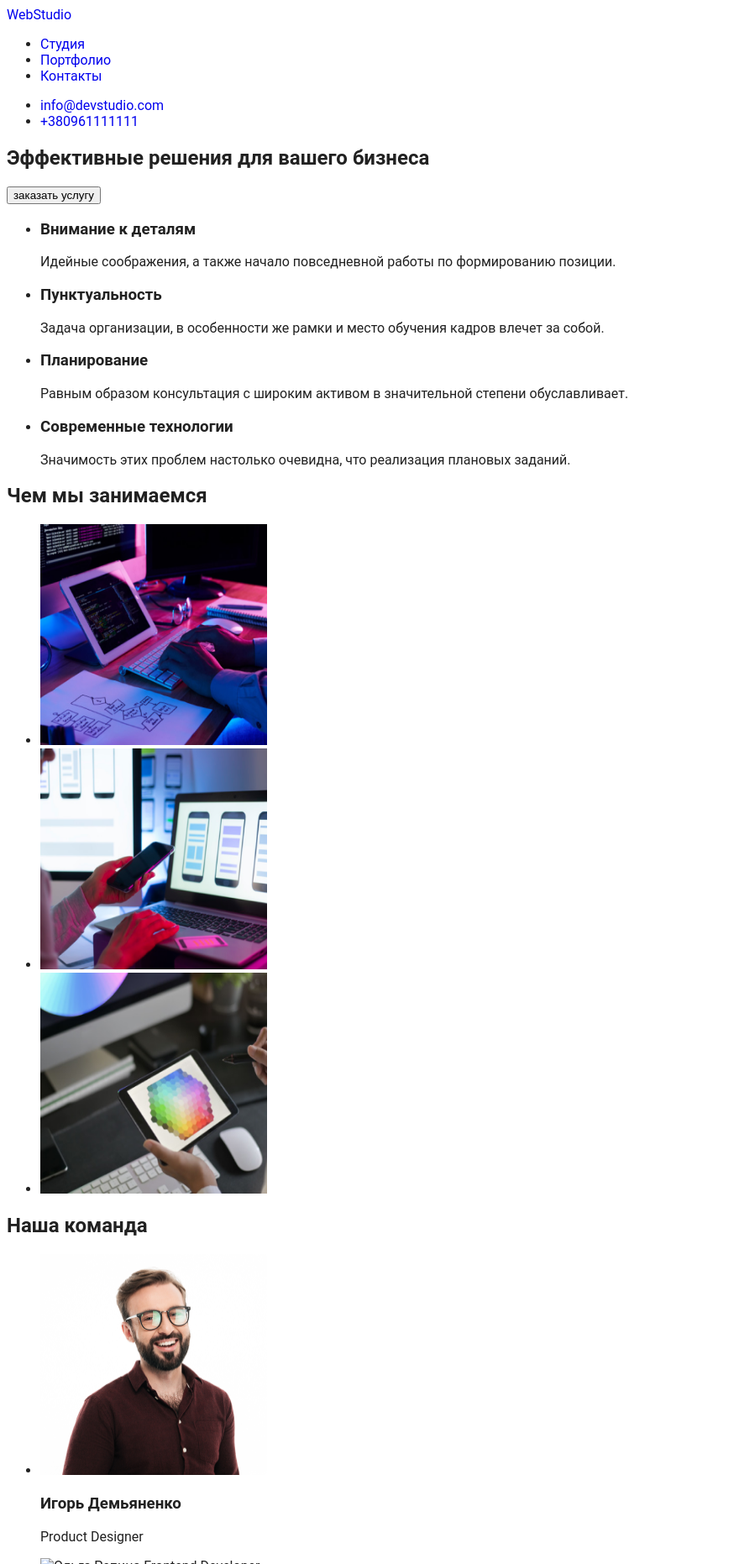
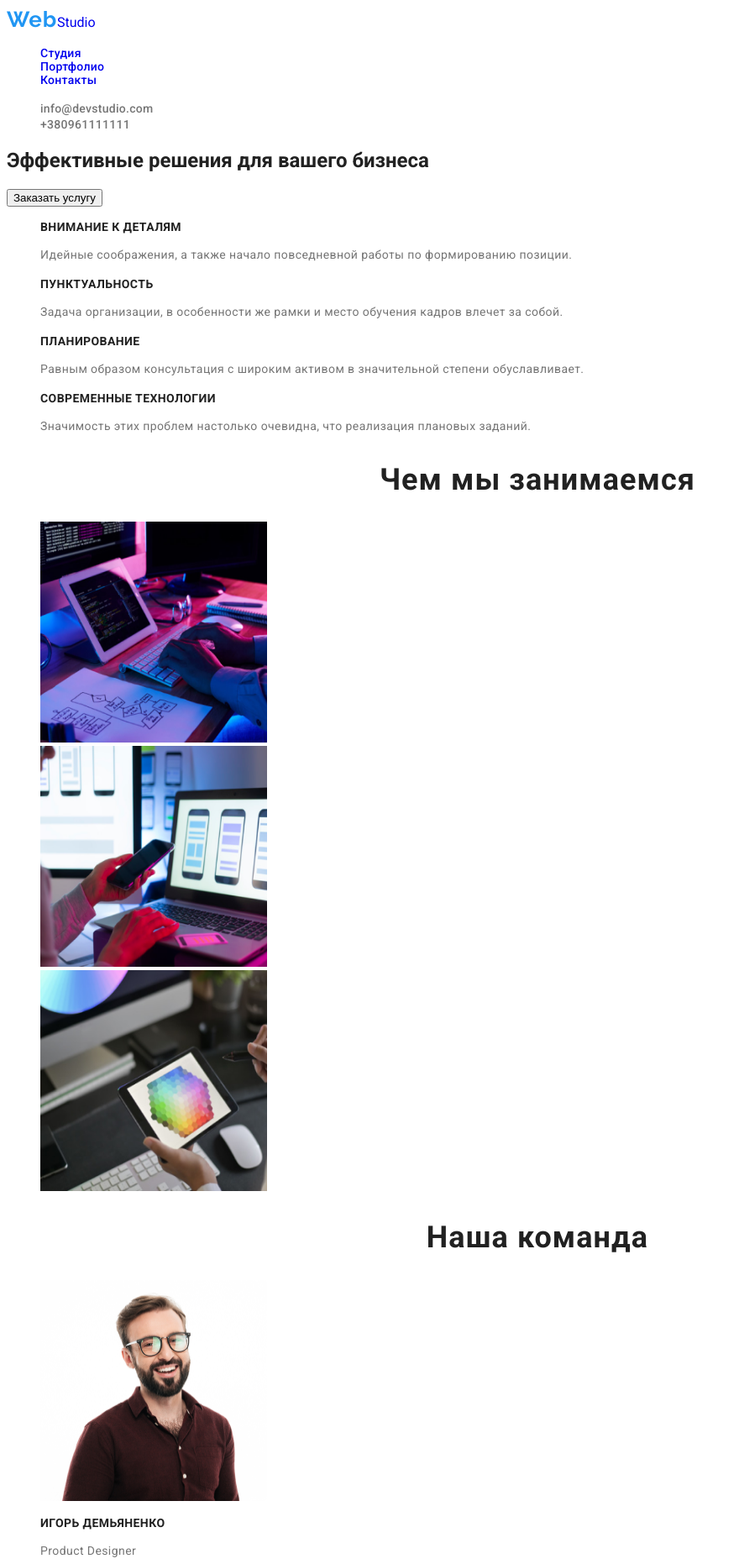
Before and after one commit to LeeMoshka/goit-markup-hw-02, a plain HTML site: page index.html in a window 1280 px wide. Shown: the top 1862 px of the page at 84% size, without its empty margins (0-880 px from the left). Drawn offline with Linux system fonts and the light colour scheme.

Commit message:
добавляет стили сss

```diff
--- a/css/style.css
+++ b/css/style.css
@@ -1,7 +1,16 @@
+:root{
+  --text-font:"Roboto", sans-serif;
+  --accent-color: #2196F3;
+  --title-color:#212121;
+  --description-color:#757575;
+  --button-color:#F5F4FA;
+}
 body {
-  font-family: Roboto, sans-serif;
-  color: #212121;
+  font-family: var(--text-font);
+  color:var(--title-color);
 }
+ ul{
+   list-style:none;}
   a{
     text-decoration:none;
    }
@@ -9,7 +18,7 @@ body {
 /*навигация*/
 .logo:hover,
 .logo:focus{
-color: blue;
+color: var(--accent-color);
 }
 .logo-word{
 font-family: Raleway;
@@ -21,7 +30,7 @@ letter-spacing: 0.03em;
 color: #2196F3;
 }
 .navigation-list{
-list-style: none;
+/*list-style: none;*/
 }
 .navigation-list-item{
 font-weight: 500;
@@ -31,30 +40,35 @@ letter-spacing: 0.02em;
 }
 .navigation-list-link:hover,
 .navigation-list-link:focus{
-  color: blue;
+  color:var(--accent-color);
 }
 .contacts{
 list-style: none;}
 
-.contact-mail-link{
+.mail-link{
 font-weight: 500;
 font-size: 14px;
 line-height:1.142;
 letter-spacing: 0.02em;
-color: #757575;
+color:var(--description-color);
 }
-.contact-phone-link{
+.phone-link{
 font-weight: 500;
 font-size: 14px;
 line-height:1.142;
 letter-spacing: 0.02em;
-color: #757575;
+color:var(--description-color);
 }
-/*hero*/
+/*hero studio */
+.hero-button:hover,
+.hero-button:focus{
+color:var(--button-color);
+background-color:var(--accent-color);}
+/*hero portfolio*/
 .button-list:hover,
 .button-list:focus{
-color: #FFFFFF;
-background-color:#2196F3;
+color:var(--button-color);
+background-color:var(--accent-color);
 }
 
 .filter-button-list:hover,
@@ -62,8 +76,41 @@ background-color:#2196F3;
 font-weight: 500;
 font-size: 16px;
 line-height:1.625;
-letter-spacing: 0.03em;}
-.filter-button-list{
-list-style:none;
-color: #FFFFFF;
+letter-spacing: 0.03em;
+background-color:var(--accent-color);
+color:var(--button-color);
 }
+.title{
+font-weight:700;
+font-size: 14px;
+line-height:1.142;
+letter-spacing: 0.03em;
+text-transform: uppercase;
+color:var(--title-color);
+}
+.description{
+font-weight:400;
+font-size: 14px;
+line-height:1.714;
+letter-spacing: 0.03em;
+color: var(--description-color);
+}
+/*about-us*/
+.about-us-title{
+font-weight: 700;
+font-size: 36px;
+line-height:1.167;
+text-align: center;
+letter-spacing: 0.03em;
+color:var(--title-color);
+}
+/* наша-команда*/
+.title-team{
+font-weight: 700;
+font-size: 36px;
+line-height:1.167;
+text-align: center;
+letter-spacing: 0.03em;
+color:var(--title-color);
+}
+}
--- a/index.html
+++ b/index.html
@@ -1,37 +1,44 @@
 <!DOCTYPE html>
 <html lang="ru">
+
 <head>
-    <link rel="stylesheet" href="./css/style.css">
     <meta charset="UTF-8">
     <meta name="viewport" content="width=device-width, initial-scale=1.0">
     <title>Студия</title>
+    <link rel="preconnect" href="https://fonts.gstatic.com">
+    <link
+        href="https://fonts.googleapis.com/css2?family=Raleway:wght@700&family=Roboto:wght@400;500;700;900&display=swap"
+        rel="stylesheet">
+    <link rel="stylesheet" href="./css/style.css">
+    <link rel="html" href="./portfolio.html">
 </head>
+
 <body>
-    <header>
+    <header class="header">
         <!--Навигация-->
-    <nav>
-        <a href="#">
-            <span class="">Web</span>Studio
+        <nav class="navigation">
+            <a class="logo" href="#">
+                <span class="logo-word">Web</span>Studio
             </a>
-    <ul>
-        <li>
-            <a href="#">Студия</a>
+            <ul class="navigation-list">
+                <li class="navigation-list-item">
+                    <a class="navigation-list-link" href="#">Студия</a>
                 </li>
-        <li>
-            <a href="#">Портфолио</a>
+                <li class="navigation-list-item">
+                    <a class="navigation-list-link" href="#">Портфолио</a>
                 </li>
-        <li>
-            <a href="#">Контакты</a>
+                <li class="navigation-list-item">
+                    <a class="navigation-list-link" href="#">Контакты</a>
                 </li>
             </ul>
         </nav>
 
-       <ul>
+        <ul class="contacts">
             <li>
-               <a href="mailto:info@devstudio.com">info@devstudio.com</a>
+                <a class="mail-link" href="mailto:info@devstudio.com">info@devstudio.com</a>
             </li>
             <li>
-                <a href="tel:+380961111111">+380961111111</a>
+                <a class="phone-link" href="tel:+380961111111">+380961111111</a>
             </li>
         </ul>
 
@@ -39,68 +46,80 @@
     <main>
         <!--hero-->
         <section>
-            <h1>Эффективные решения для вашего бизнеса</h1>
-            <button type="button">заказать услугу</button>
+            <h1 class="main-title">Эффективные решения для вашего бизнеса</h1>
+            <button class="hero-button" type="button">Заказать услугу</button>
         </section>
         <section>
             <h2 hidden>Чем мы отличаемся</h2>
-           <ul>
-            <li>
-                <h3>Внимание к деталям</h3>
-                    <p>Идейные соображения, а также начало повседневной работы по формированию позиции.</p>
+            <ul class="title- list">
+                <li class="title-list-item">
+                    <h3 class="title">Внимание к деталям</h3>
+                    <p class="description">Идейные соображения, а также начало повседневной работы по формированию
+                        позиции.</p>
                 </li>
-            <li>
-                <h3>Пунктуальность</h3>
-                    <p>Задача организации, в особенности же рамки и место обучения кадров влечет за собой.</p>
+                <li class="title-list-item">
+                    <h3 class="title">Пунктуальность</h3>
+                    <p class="description">Задача организации, в особенности же рамки и место обучения кадров влечет за
+                        собой.</p>
                 </li>
-            <li>
-                <h3>Планирование</h3>
-                    <p>Равным образом консультация с широким активом в значительной степени обуславливает.</p>
+                <li class="title-list-item">
+                    <h3 class="title">Планирование</h3>
+                    <p class="description">Равным образом консультация с широким активом в значительной степени
+                        обуславливает.</p>
                 </li>
-            <li>
-                <h3>Современные технологии</h3>
-                    <p>Значимость этих проблем настолько очевидна, что реализация плановых заданий.</p>
+                <li class="title-list-item">
+                    <h3 class="title">Современные технологии</h3>
+                    <p class="description">Значимость этих проблем настолько очевидна, что реализация плановых заданий.
+                    </p>
                 </li>
             </ul>
         </section>
+        <!--about-us-->
         <section>
-            <h2>Чем мы занимаемся</h2>
-            <ul>
-                <li>
-                    <img src="./img/main/img1.png" alt="проектирование" width="270" height="263">
+            <h2 class="about-us-title">Чем мы занимаемся</h2>
+            <ul class="about-us-title-list">
+                <li class="about-us-item">
+                    <img class="about-us-img" src="./img/main/img1.png" alt="проектирование" width="270" height="263">
                 </li>
-                <li>
-                    <img src="./img/main/img2.png" alt="адаптация на мобильном телефоне" width="270" height="263">
+                <li class="about-us-item">
+                    <img class="about-us-img" src="./img/main/img2.png" alt="адаптация на мобильном телефоне"
+                        width="270" height="263">
                 </li>
-                <li> <img src="./img/main/img3.png" alt="цветовое решение сайта" width="270" height="263">
+                <li class="about-us-item">
+                    <img class="about-us-img" src="./img/main/img3.png" alt="цветовое решение сайта" width="270"
+                        height="263">
                 </li>
             </ul>
         </section>
         <!--наша-команда-->
         <section>
-      <h2>Наша команда</h2>
+            <h2 class="title-team">Наша команда</h2>
             <div>
-      <ul>
-       <li>
-            <img src="./img/наша_команда/Игорь_Демьяненко.png" alt="Игорь Демьяненко Product Designer" width="270" height="263">
-            <h3>Игорь Демьяненко</h3>
-            <p lang="en">Product Designer</p>
+                <ul class="title-team-list">
+                    <li class="title-team-item">
+                        <img class="title-team-img" src="./img/наша_команда/Игорь_Демьяненко.png"
+                            alt="Игорь Демьяненко Product Designer" width="270" height="263">
+                        <h3 class="title">Игорь Демьяненко</h3>
+                        <p class="description" lang="en">Product Designer</p>
                     </li>
-         <li>
-            <img src="./img/наша_команда/Ольга_Репина.png" alt="Ольга Репина Frontend Developer" width="270" height="263">
-            <h3>Ольга Репина</h3>
-            <p lang="en">Frontend Developer</p>
+                    <li class="title-team-item">
+                        <img class="title-team-img" src="./img/наша_команда/Ольга_Репина.png"
+                            alt="Ольга Репина Frontend Developer" width="270" height="263">
+                        <h3 class="title">Ольга Репина</h3>
+                        <p class="description" lang="en">Frontend Developer</p>
                     </li>
 
-        <li>
-            <img src="./img/наша_команда/Николай_Тарасов.png" alt="Николай Тарасов Marketing" width="270" height="263">
-            <h3>Николай Тарасов</h3>
-            <p lang="en">Marketing</p>
+                    <li class="title-team-item">
+                        <img class="title-team-img" src="./img/наша_команда/Николай_Тарасов.png"
+                            alt="Николай Тарасов Marketing" width="270" height="263">
+                        <h3 class="title">Николай Тарасов</h3>
+                        <p class="description" lang="en">Marketing</p>
                     </li>
-        <li>
-            <img src="./img/наша_команда/Михаил_Ермаков.png" alt="Михаил Ермаков UI Designer" width="270" height="263">
-            <h3>Михаил Ермаков</h3>
-             <p lang="en">UI Designer</p>
+                    <li class="title-team-item">
+                        <img class="title-team-img" src="./img/наша_команда/Михаил_Ермаков.png"
+                            alt="Михаил Ермаков UI Designer" width="270" height="263">
+                        <h3 class="title">Михаил Ермаков</h3>
+                        <p class="description" lang="en">UI Designer</p>
                     </li>
                 </ul>
             </div>
@@ -113,7 +132,7 @@
         <address>
             <ul>
                 <li>
-             <a href= "https://goo.gl/maps/dNGcpNzYqdqBGUP37" target="_blank">г. Киев, пр-т Леси Украинки, 26</a>
+                    <a href="https://goo.gl/maps/dNGcpNzYqdqBGUP37" target="_blank">г. Киев, пр-т Леси Украинки, 26</a>
                 </li>
 
                 <li>
@@ -127,4 +146,5 @@
     </footer>
 
 </body>
+
 </html>
```
Also changed, not shown: portfolio.html (renamed from portfollio.html, +13 -8 lines). Lines whose indentation alone changed are shown as unchanged.
